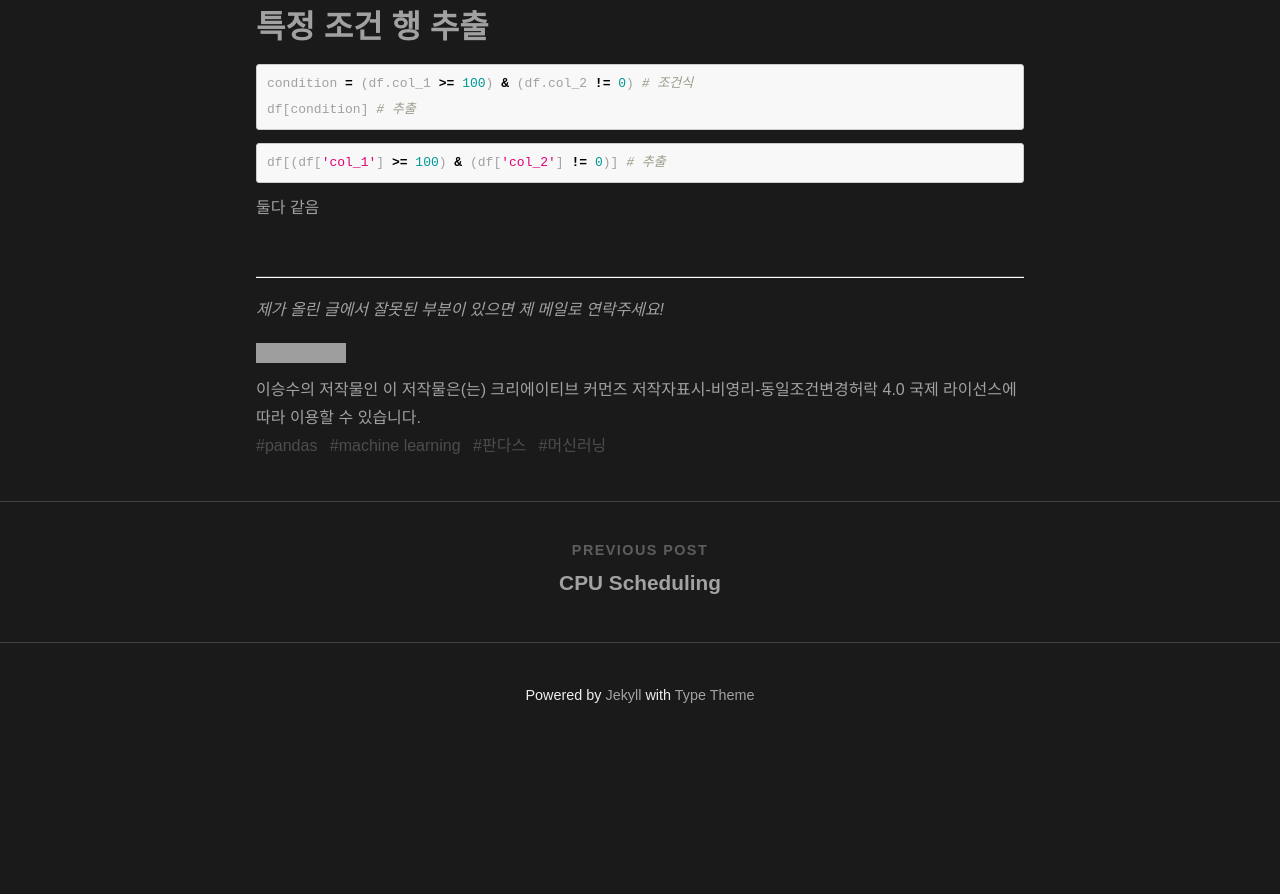
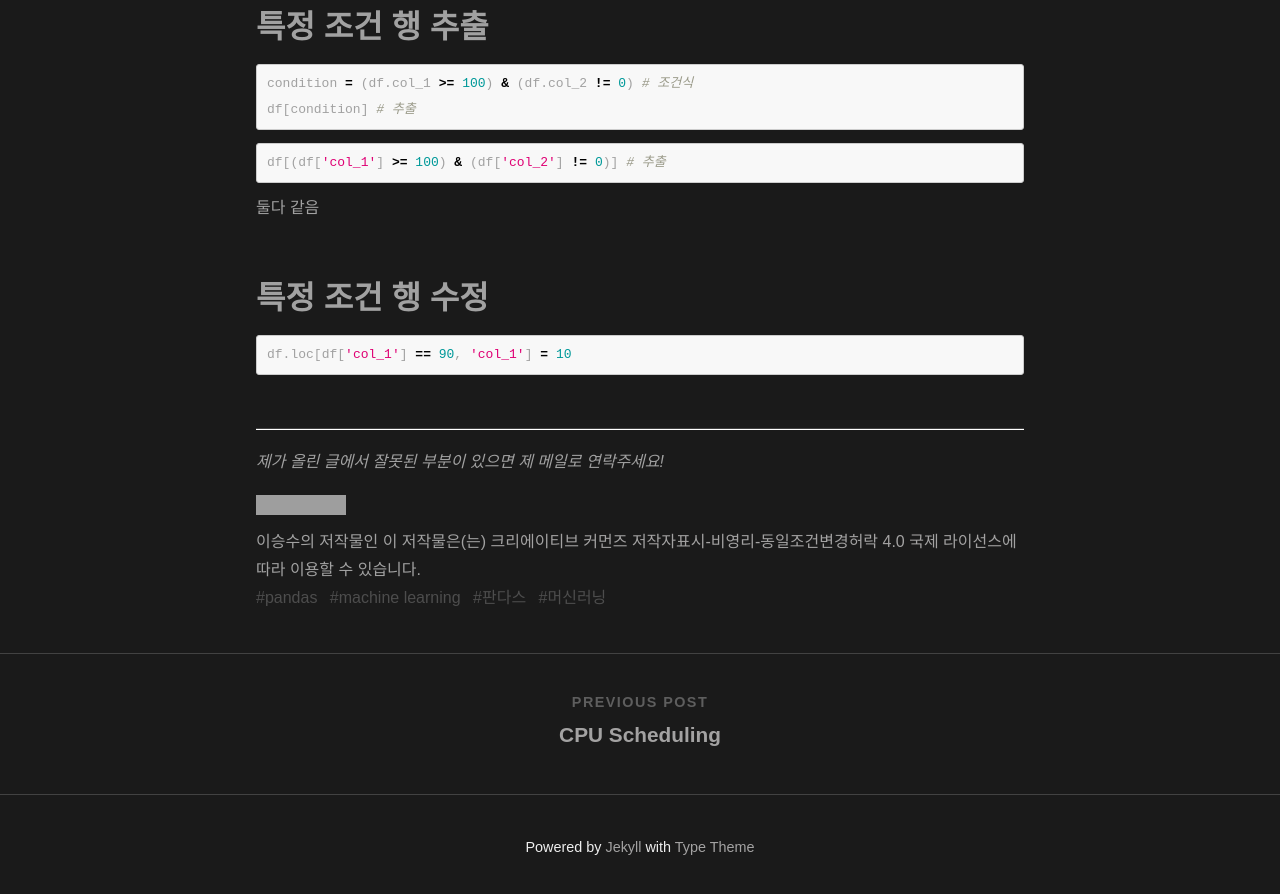
Before and after one commit to aLVINlEE9/aLVINlEE9.github.io, a Jekyll site: the page built from _posts/DS-Machine Learning/2021-11-04-mlpost01.md, in a window 1280 px wide and 900 px high, scrolled down 637 px. Shown: the top 894 px of the window. Built offline with Jekyll 4.4.1, drawn with Linux system fonts in a browser that asks for light colours; nearby versions of some CDN libraries; comment, search, counter and statistics services are not loaded; before the commit the page ends 1385 px from its top, so only the background shows below that; grey boxes are pictures that could not be loaded.

Commit message:
post updated11-04-04

````diff
--- a/_posts/DS-Machine Learning/2021-11-04-mlpost01.md
+++ b/_posts/DS-Machine Learning/2021-11-04-mlpost01.md
@@ -41,6 +41,18 @@ df[(df['col_1'] >= 100) & (df['col_2'] != 0)] # 추출
 
 <br/>
 
+# 특정 조건 행 수정
+
+```python
+df.loc[df['col_1'] == 90, 'col_1'] = 10
+```
+
+<br/>
+
+
+
+
+
 ------
 
 *제가 올린 글에서 잘못된 부분이 있으면 제 메일로 연락주세요!*
````
